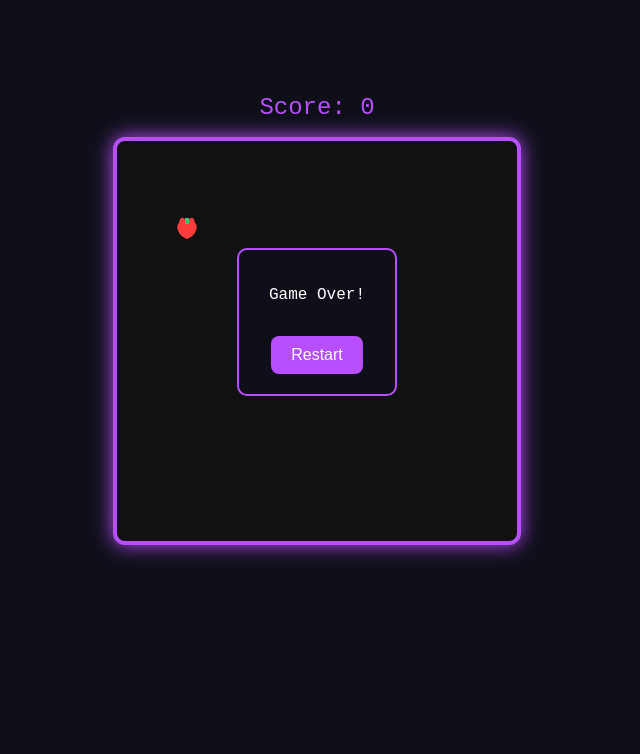
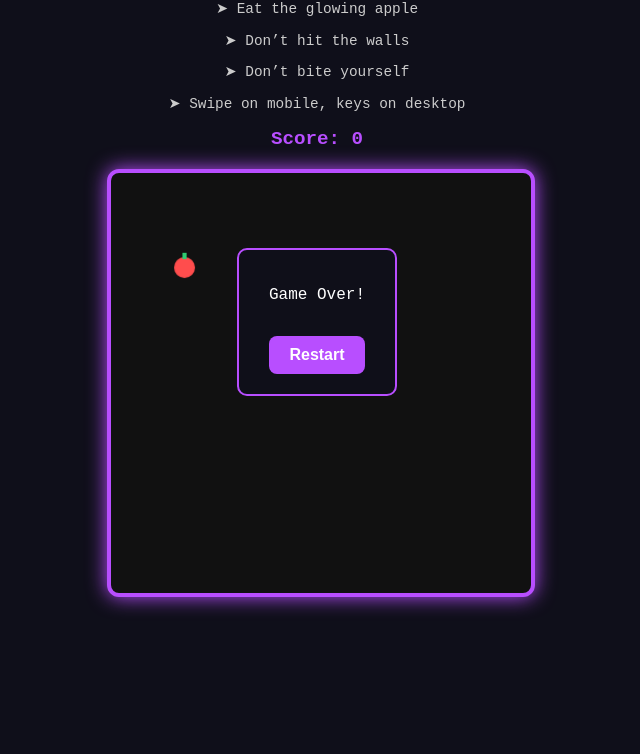
Before and after one commit to inqube-labs/neon-snake, a plain HTML site: page index.html in a window 1280 px wide. Shown: the part 78-832 px from the top of the page, without its empty margins (323-963 px from the left). Before the commit the page ends 800 px from the top, so only its background shows below. Drawn offline with Linux system fonts and the light colour scheme.

Commit message:
neon-snake

```diff
--- a/index.html
+++ b/index.html
@@ -1,13 +1,22 @@
+
 <!DOCTYPE html>
 <html lang="en">
 <head>
   <meta charset="UTF-8" />
   <meta name="viewport" content="width=device-width, initial-scale=1.0" />
-  <title>Snake v2</title>
+  <title>Neon Snake</title>
   <link rel="stylesheet" href="style.css" />
+  <link rel="icon" href="snake_icon.png" />
 </head>
 <body>
   <div id="game-container">
+    <h1><img src="snake_icon.png" alt="icon" /> NEON SNAKE</h1>
+    <div id="instructions">
+      <p>➤ Eat the glowing apple</p>
+      <p>➤ Don’t hit the walls</p>
+      <p>➤ Don’t bite yourself</p>
+      <p>➤ Swipe on mobile, keys on desktop</p>
+    </div>
     <div id="score">Score: 0</div>
     <canvas id="gameCanvas" width="400" height="400"></canvas>
     <div id="game-over" class="hidden">
--- a/script.js
+++ b/script.js
@@ -8,8 +8,15 @@ let snake;
 let food;
 let score = 0;
 let gameLoop;
-let digesting = false;
-let digestIndex = 0;
+let glowIndex = 0;
+let glowActive = false;
+let nextDirection = null;
+let isDying = false;
+let deathIndex = 0;
+
+function setDirection(dir) {
+  nextDirection = dir;
+}
 
 function restartGame() {
   document.location.reload();
@@ -21,6 +28,11 @@ function setup() {
   score = 0;
   document.getElementById('score').innerText = `Score: ${score}`;
   gameLoop = window.setInterval(() => {
+    if (nextDirection && !isDying) {
+      snake.changeDirection(nextDirection);
+      nextDirection = null;
+    }
+
     ctx.clearRect(0, 0, canvas.width, canvas.height);
     snake.update();
     snake.draw();
@@ -29,25 +41,64 @@ function setup() {
     if (snake.eat(food)) {
       food = randomFood();
       score++;
-      digesting = true;
-      digestIndex = 0;
+      glowActive = true;
+      glowIndex = 0;
       document.getElementById('score').innerText = `Score: ${score}`;
     }
 
-    if (digesting) {
-      drawDigest();
-    }
+    if (glowActive) drawGlow();
 
-    if (snake.checkCollision()) {
-      endGame();
+    if (!isDying && snake.checkCollision()) {
+      isDying = true;
+      clearInterval(gameLoop);
+      animateDeath();
     }
   }, 150);
 }
 
+function animateDeath() {
+  const deathAnim = setInterval(() => {
+    if (deathIndex < snake.tail.length) {
+      const part = snake.tail[snake.tail.length - 1 - deathIndex];
+      ctx.clearRect(part.x, part.y, scale, scale);
+      deathIndex++;
+    } else {
+      ctx.clearRect(snake.x, snake.y, scale, scale);
+      clearInterval(deathAnim);
+      document.getElementById('game-over').classList.remove('hidden');
+    }
+  }, 100);
+}
+
+window.onload = () => {
+  setup();
+  initSwipe();
+};
+
 window.addEventListener('keydown', (evt) => {
   const direction = evt.key.replace('Arrow', '');
-  snake.changeDirection(direction);
+  nextDirection = direction;
 });
+
+function initSwipe() {
+  let startX, startY;
+  canvas.addEventListener('touchstart', (e) => {
+    const t = e.touches[0];
+    startX = t.clientX;
+    startY = t.clientY;
+  });
+
+  canvas.addEventListener('touchend', (e) => {
+    const t = e.changedTouches[0];
+    const dx = t.clientX - startX;
+    const dy = t.clientY - startY;
+    if (Math.abs(dx) > Math.abs(dy)) {
+      nextDirection = dx > 0 ? 'Right' : 'Left';
+    } else {
+      nextDirection = dy > 0 ? 'Down' : 'Up';
+    }
+  });
+}
 
 function randomFood() {
   return {
@@ -57,44 +108,29 @@ function randomFood() {
 }
 
 function drawFood(x, y) {
-  ctx.fillStyle = '#ff3c3c';
+  ctx.fillStyle = '#ff4d4d';
   ctx.beginPath();
-  ctx.moveTo(x + 10, y + 2);
-  ctx.bezierCurveTo(x + 13, y - 5, x + 17, y - 5, x + 18, y + 2);
-  ctx.bezierCurveTo(x + 22, y + 5, x + 19, y + 15, x + 10, y + 18);
-  ctx.bezierCurveTo(x + 1, y + 15, x - 2, y + 5, x + 2, y + 2);
-  ctx.bezierCurveTo(x + 3, y - 5, x + 7, y - 5, x + 10, y + 2);
+  ctx.arc(x + scale / 2, y + scale / 2, scale / 2, 0, 2 * Math.PI);
   ctx.fill();
   ctx.fillStyle = '#2ecc71';
-  ctx.fillRect(x + 8, y - 3, 4, 6);
+  ctx.fillRect(x + 8, y - 4, 4, 6);
 }
 
-function drawAlienHead(x, y) {
-  ctx.fillStyle = '#7eff2f';
-  ctx.fillRect(x, y, scale, scale);
 
-  ctx.fillStyle = 'black';
-  ctx.fillRect(x + 4, y + 6, 4, 4);
-  ctx.fillRect(x + 12, y + 6, 4, 4);
-
-  ctx.fillStyle = '#ff3c3c';
-  ctx.fillRect(x + 8, y - 8, 4, 8);
-  ctx.fillRect(x + 6, y - 10, 2, 2);
-  ctx.fillRect(x + 12, y - 10, 2, 2);
+function drawGlow() {
+  if (glowIndex < snake.tail.length) {
+    for (let i = 0; i < snake.tail.length; i++) {
+      const part = snake.tail[i];
+      ctx.fillStyle = i === glowIndex ? 'rgba(255,255,255,0.5)' : '#8800ff';
+      ctx.fillRect(part.x, part.y, scale, scale);
+    }
+    glowIndex++;
+  } else {
+    glowActive = false;
+    glowIndex = 0;
+  }
 }
 
-function drawDigest() {
-  if (digestIndex < snake.tail.length) {
-    const part = snake.tail[digestIndex];
-    ctx.fillStyle = 'white';
-    ctx.beginPath();
-    ctx.arc(part.x + scale / 2, part.y + scale / 2, 4, 0, 2 * Math.PI);
-    ctx.fill();
-    digestIndex++;
-  } else {
-    digesting = false;
-  }
-}
 
 function Snake() {
   this.x = 0;
@@ -107,11 +143,26 @@ function Snake() {
     for (let i = 0; i < this.tail.length; i++) {
       ctx.fillStyle = '#8800ff';
       ctx.strokeStyle = '#cc99ff';
-      ctx.lineWidth = 1;
       ctx.fillRect(this.tail[i].x, this.tail[i].y, scale, scale);
-      ctx.strokeRect(this.tail[i].x, this.tail[i].y, scale, scale);
     }
-    drawAlienHead(this.x, this.y);
+
+    const mouthOpen = Math.abs(this.x - food.x) <= scale && Math.abs(this.y - food.y) <= scale;
+    ctx.fillStyle = '#7eff2f';
+    ctx.fillRect(this.x, this.y, scale, scale);
+
+    ctx.fillStyle = 'black';
+    ctx.fillRect(this.x + 4, this.y + 6, 4, 4);
+    ctx.fillRect(this.x + 12, this.y + 6, 4, 4);
+
+    if (mouthOpen) {
+      ctx.fillStyle = '#ff3c3c';
+      ctx.fillRect(this.x + 6, this.y + 14, 8, 4);
+    }
+
+    ctx.fillStyle = '#ff3c3c';
+    ctx.fillRect(this.x + 8, this.y - 8, 4, 8);
+    ctx.fillRect(this.x + 6, this.y - 10, 2, 2);
+    ctx.fillRect(this.x + 12, this.y - 10, 2, 2);
   };
 
   this.update = function () {
@@ -168,16 +219,6 @@ function Snake() {
         return true;
       }
     }
-    if (this.x >= canvas.width || this.x < 0 || this.y >= canvas.height || this.y < 0) {
-      return true;
-    }
-    return false;
+    return this.x < 0 || this.y < 0 || this.x >= canvas.width || this.y >= canvas.height;
   };
 }
-
-function endGame() {
-  clearInterval(gameLoop);
-  document.getElementById('game-over').classList.remove('hidden');
-}
-
-setup();
--- a/style.css
+++ b/style.css
@@ -1,23 +1,52 @@
+
 body {
   margin: 0;
+  padding: 0;
   background: #0f0f1a;
   color: #b84eff;
   font-family: 'Courier New', monospace;
   display: flex;
+  flex-direction: column;
   align-items: center;
-  justify-content: center;
-  height: 100vh;
-  flex-direction: column;
+  justify-content: flex-start;
+  min-height: 100vh;
+  overflow: hidden;
+  padding: 1rem;
 }
 #game-container {
   text-align: center;
-  position: relative;
+  max-width: 420px;
+  width: 100%;
+}
+h1 {
+  font-size: 2.2rem;
+  margin: 0.5rem 0;
+  color: #b84eff;
+  text-shadow: 0 0 5px #b84eff;
+  display: flex;
+  align-items: center;
+  justify-content: center;
+  gap: 0.5rem;
+}
+h1 img {
+  width: 28px;
+  height: 28px;
+}
+#instructions {
+  font-size: 0.9rem;
+  color: #ccc;
+  margin-bottom: 1rem;
 }
 #score {
-  font-size: 1.5rem;
-  margin-bottom: 1rem;
+  font-size: 1.2rem;
+  font-weight: bold;
+  margin-bottom: 1.2rem;
+  color: #b84eff;
 }
 canvas {
+  width: 100%;
+  max-height: 80vw;
+  aspect-ratio: 1 / 1;
   background: #111;
   border: 4px solid #b84eff;
   border-radius: 12px;
@@ -44,7 +73,7 @@ canvas {
   border: none;
   border-radius: 8px;
   cursor: pointer;
-  transition: background 0.3s;
+  font-weight: bold;
 }
 #game-over button:hover {
   background: #9a3eea;
```
Also changed, not shown: snake_icon.png (added).
